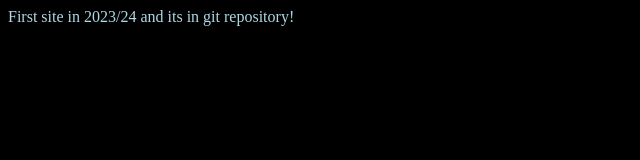
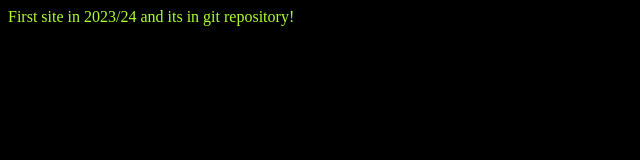
Before and after one commit to levieasy22/bot-first, a plain HTML site: page index.html in a window 1280 px wide. Shown: the whole page, without its empty margins (0-640 px from the left). Drawn offline with Linux system fonts and the light colour scheme; files that its build step writes are made by us from their sources.

Commit message:
Some conflict changes

```diff
--- a/assets/css/main.css
+++ b/assets/css/main.css
@@ -1,4 +1,4 @@
 body {
     background: black;
-    color: lightblue;
+    color: greenyellow;
 }
```
